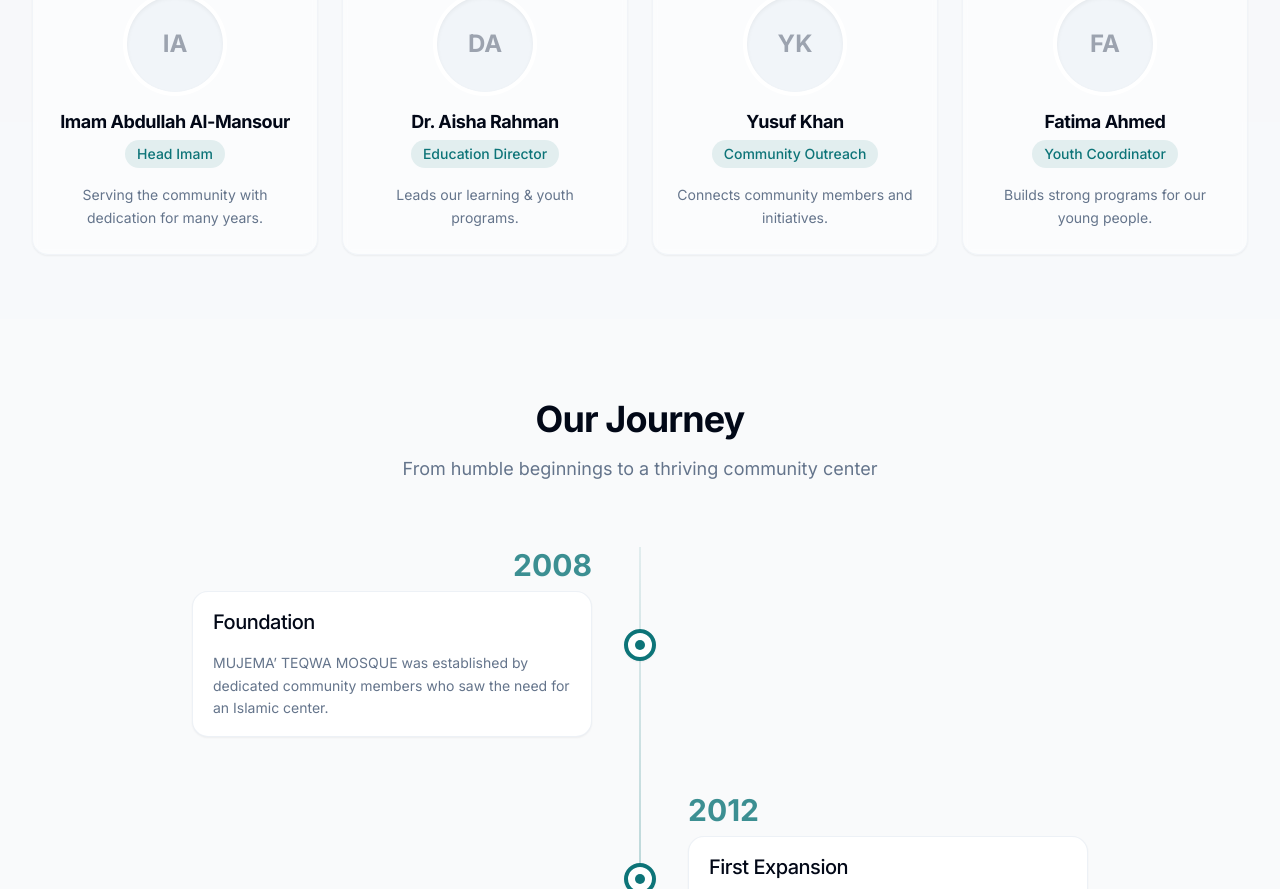
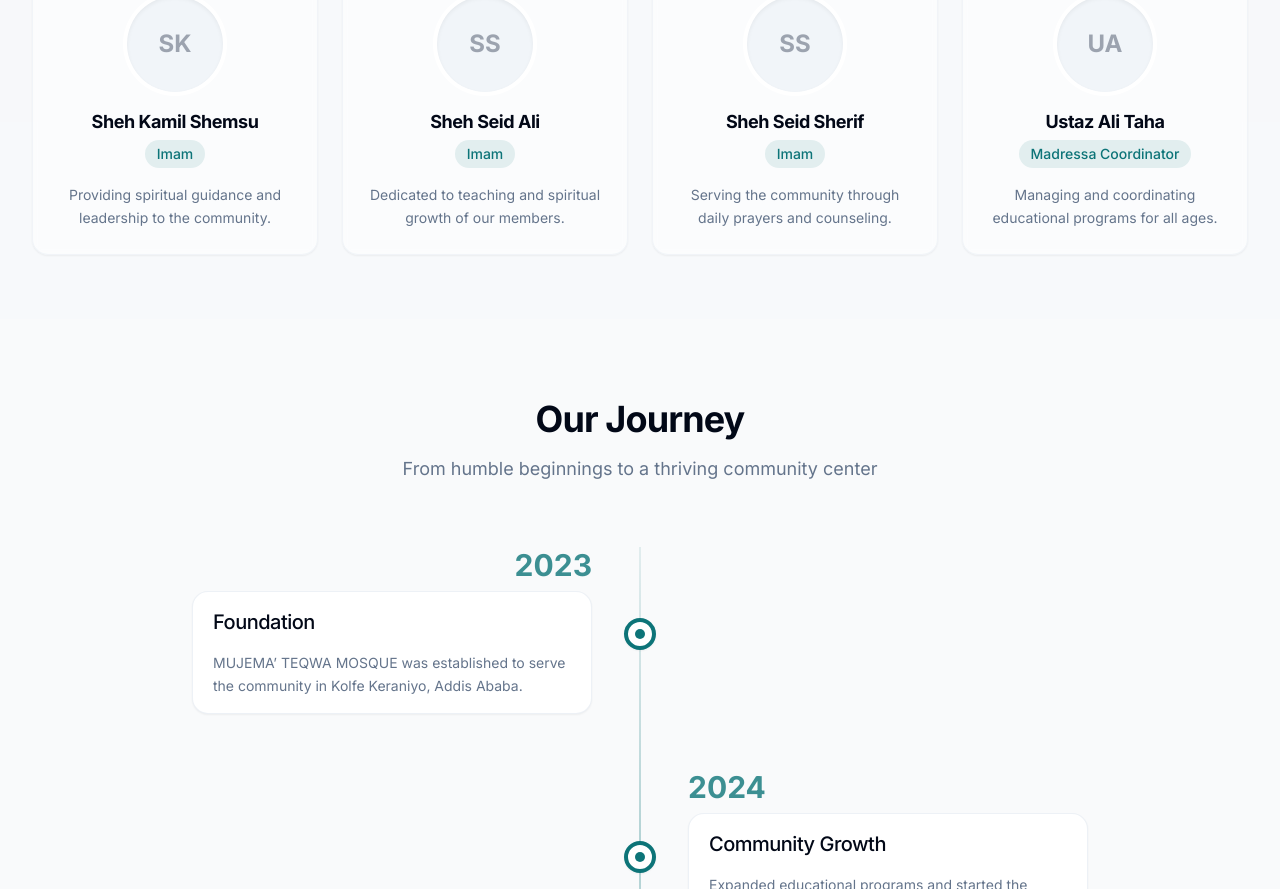
Before and after one commit to BrolfTeam/teqwa-frontend, a React (Vite) app: page /about in a window 1280 px wide. Shown: the part 1911-2800 px from the top of the page. Built offline with nearby package versions, Linux system fonts and the light colour scheme; no server answers.

Commit message:
about status update

```diff
--- a/src/data/aboutData.js
+++ b/src/data/aboutData.js
@@ -7,7 +7,7 @@
         description: "A beacon of faith, knowledge, and community service in the heart of our city."
     },
     stats: [
-        { icon: FiClock, number: '2023', label: 'Established' },
+        { icon: FiClock, number: 3, suffix: '+', label: 'Years of Service' },
         { icon: FiUsers, number: '2500+', label: 'Masjid Capacity' },
         { icon: FiBookOpen, number: '50+', label: 'Weekly Programs' },
     ],
@@ -35,8 +35,9 @@
         title: "Our Journey",
         subtitle: "From humble beginnings to a thriving community center",
         items: [
-            { year: '2023', title: 'Established', desc: 'MUJEMA’ TEQWA MOSQUE was established to serve the community in Kolfe Keraniyo.' },
-            { year: '2023', title: 'Digital Launch', desc: 'Launched online services and digital systems to connect our community.' }
+            { year: '2023', title: 'Foundation', desc: 'MUJEMA’ TEQWA MOSQUE was established to serve the community in Kolfe Keraniyo, Addis Ababa.' },
+            { year: '2024', title: 'Community Growth', desc: 'Expanded educational programs and started the weekly Ders system.' },
+            { year: '2025', title: 'Digital Transformation', desc: 'Launched online services and digital systems to connect our community.' }
         ]
     },
     cta: {
--- a/src/data/teamData.js
+++ b/src/data/teamData.js
@@ -2,30 +2,30 @@
 export const getTeamData = (t) => [
     {
         id: 1,
-        name: t('about.teamMembers.imamAbdullah.name'),
-        role: t('about.teamMembers.imamAbdullah.role'),
-        description: t('about.teamMembers.imamAbdullah.description'),
+        name: t('about.teamMembers.shehKamil.name'),
+        role: t('about.teamMembers.shehKamil.role'),
+        description: t('about.teamMembers.shehKamil.description'),
         image: null
     },
     {
         id: 2,
-        name: t('about.teamMembers.drAisha.name'),
-        role: t('about.teamMembers.drAisha.role'),
-        description: t('about.teamMembers.drAisha.description'),
+        name: t('about.teamMembers.shehSeidAli.name'),
+        role: t('about.teamMembers.shehSeidAli.role'),
+        description: t('about.teamMembers.shehSeidAli.description'),
         image: null
     },
     {
         id: 3,
-        name: t('about.teamMembers.yusufKhan.name'),
-        role: t('about.teamMembers.yusufKhan.role'),
-        description: t('about.teamMembers.yusufKhan.description'),
+        name: t('about.teamMembers.shehSeidSherif.name'),
+        role: t('about.teamMembers.shehSeidSherif.role'),
+        description: t('about.teamMembers.shehSeidSherif.description'),
         image: null
     },
     {
         id: 4,
-        name: t('about.teamMembers.fatimaAhmed.name'),
-        role: t('about.teamMembers.fatimaAhmed.role'),
-        description: t('about.teamMembers.fatimaAhmed.description'),
+        name: t('about.teamMembers.ustazAli.name'),
+        role: t('about.teamMembers.ustazAli.role'),
+        description: t('about.teamMembers.ustazAli.description'),
         image: null
     }
 ];
--- a/src/pages/About.jsx
+++ b/src/pages/About.jsx
@@ -16,10 +16,15 @@
 const About = () => {
   const { t } = useTranslation();
 
-  // Create translated stats with parsed numbers for counter animation
+  // Calculate years of service since 2023
+  const currentYear = new Date().getFullYear();
+  const establishmentYear = 2023;
+  const yearsOfService = currentYear - establishmentYear;
+
+  // Dynamic stats using site configuration and calculated values
   const stats = [
-    { icon: FiClock, number: 15, suffix: '+', label: t('about.yearsOfService') },
-    { icon: FiUsers, number: 500, suffix: '+', label: t('about.communityMembers') },
+    { icon: FiClock, number: yearsOfService, suffix: '+', label: t('about.yearsOfService') },
+    { icon: FiUsers, number: 2500, suffix: '+', label: t('about.communityMembers') },
     { icon: FiBookOpen, number: 50, suffix: '+', label: t('about.weeklyPrograms') },
   ];
 
@@ -205,12 +210,7 @@
           <div className="relative">
             <div className="absolute left-1/2 w-0.5 h-full bg-gradient-to-b from-primary/10 via-primary/30 to-primary/10 transform -translate-x-1/2 hidden md:block" />
 
-            {[
-              { year: '2008', title: t('about.foundation'), desc: t('about.foundationDesc') },
-              { year: '2012', title: t('about.firstExpansion'), desc: t('about.firstExpansionDesc') },
-              { year: '2018', title: t('about.tenthAnniversary'), desc: t('about.tenthAnniversaryDesc') },
-              { year: '2023', title: t('about.digitalEra'), desc: t('about.digitalEraDesc') }
-            ].map((item, index) => (
+            {aboutData.timeline.items.map((item, index) => (
               <motion.div
                 key={item.year}
                 initial={{ opacity: 0, y: 20 }}
```
Also changed, not shown: src/locales/am.json, src/locales/ar.json, src/locales/en.json.
